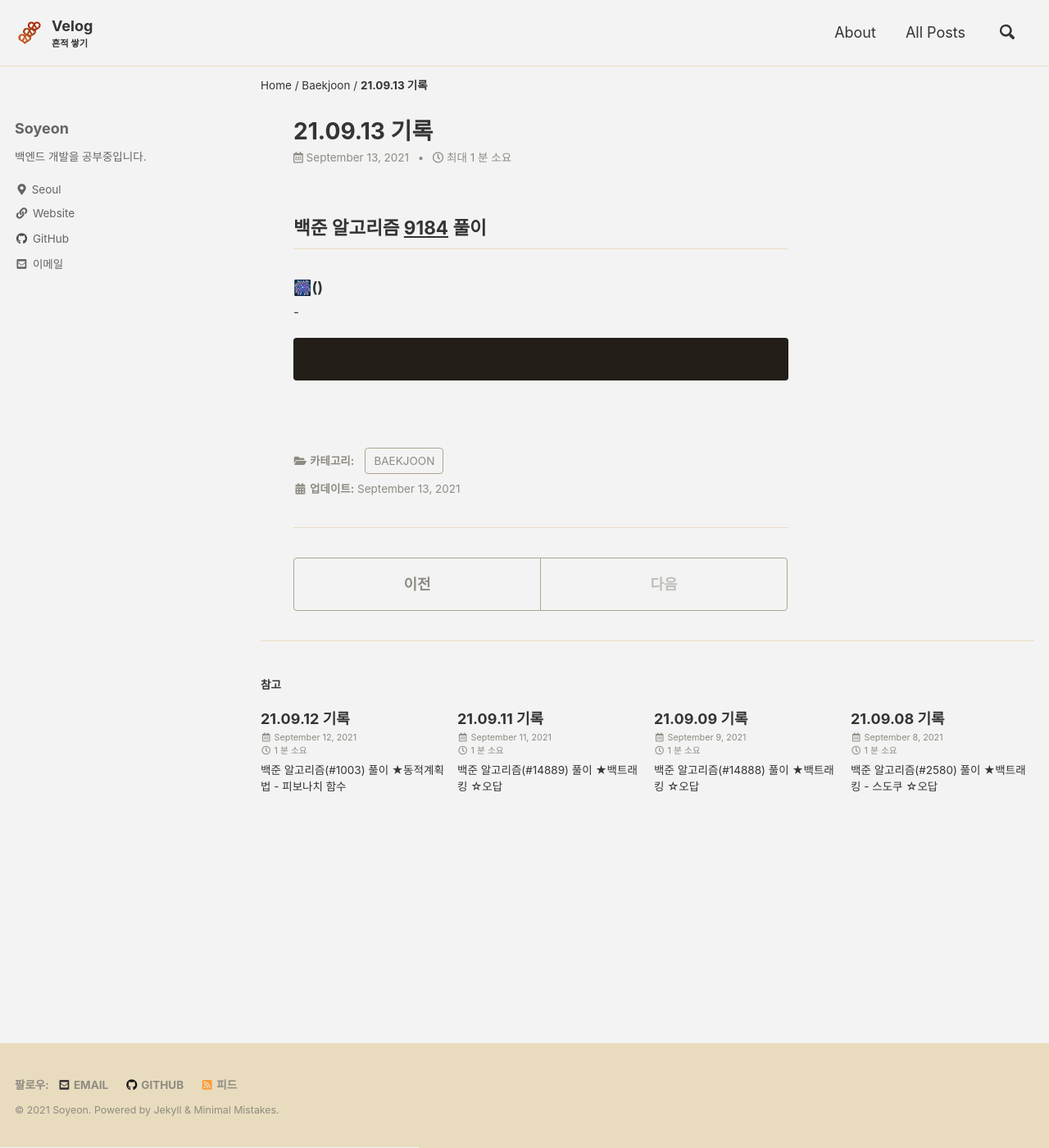
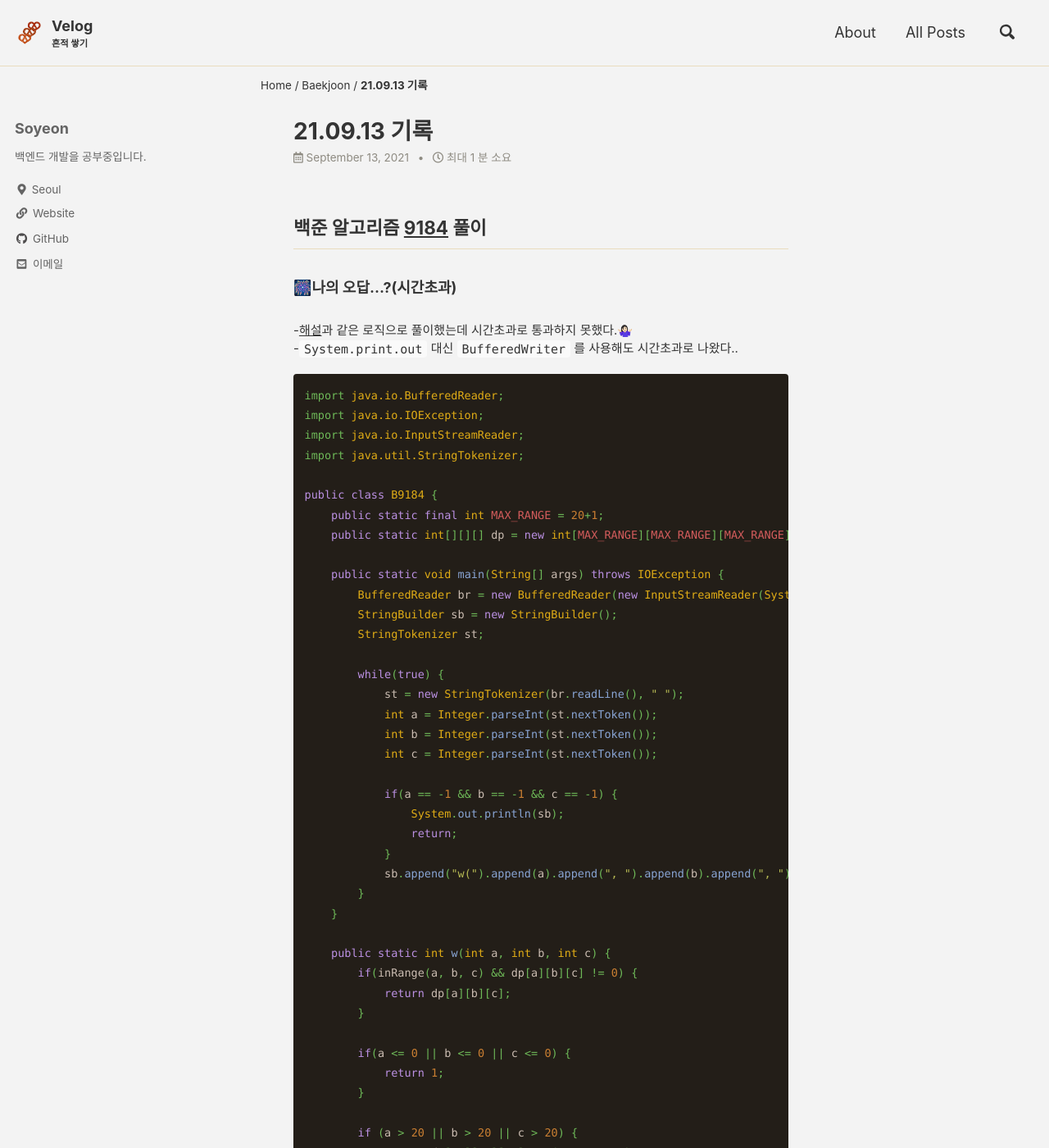
Before and after one commit to liv660/liv660.github.io, a Jekyll site: the page built from _posts/TIL/21.09.study/2021-09-13-210913.md, in a window 1280 px wide and 1400 px high. Shown: the whole window at 82% size. Built offline with Jekyll 4.4.1, drawn with Linux system fonts in a browser that asks for light colours; cached includes are drawn as plain includes; some of the changed text lies outside the part shown.

Commit message:
Update 09.13 #9184 algorithm

````diff
--- a/_posts/TIL/21.09.study/2021-09-13-210913.md
+++ b/_posts/TIL/21.09.study/2021-09-13-210913.md
@@ -8,11 +8,62 @@ categories:
 
 ## 백준 알고리즘 [9184](https://www.acmicpc.net/problem/9184) 풀이
 
-###### 🎆()<br/>
--<br>
-
+###### 🎆나의 오답...?(시간초과)<br/>
+-[해설](https://st-lab.tistory.com/190)과 같은 로직으로 풀이했는데 시간초과로 통과하지 못했다.🤷🏻‍♀️<br>
+-`System.print.out` 대신 `BufferedWriter` 를 사용해도 시간초과로 나왔다..<br>
 
 ```java
+import java.io.BufferedReader;
+import java.io.IOException;
+import java.io.InputStreamReader;
+import java.util.StringTokenizer;
 
+public class B9184 {
+    public static final int MAX_RANGE = 20+1;
+    public static int[][][] dp = new int[MAX_RANGE][MAX_RANGE][MAX_RANGE];
+
+    public static void main(String[] args) throws IOException {
+        BufferedReader br = new BufferedReader(new InputStreamReader(System.in));
+        StringBuilder sb = new StringBuilder();
+        StringTokenizer st;
+
+        while(true) {
+            st = new StringTokenizer(br.readLine(), " ");
+            int a = Integer.parseInt(st.nextToken());
+            int b = Integer.parseInt(st.nextToken());
+            int c = Integer.parseInt(st.nextToken());
+
+            if(a == -1 && b == -1 && c == -1) {
+                System.out.println(sb);
+                return;
+            }
+            sb.append("w(").append(a).append(", ").append(b).append(", ").append(c).append(") = ").append(w(a,b,c)).append("\n");
+        }
+    }
+
+    public static int w(int a, int b, int c) {
+        if(inRange(a, b, c) && dp[a][b][c] != 0) {
+            return dp[a][b][c];
+        }
+
+        if(a <= 0 || b <= 0 || c <= 0) {
+            return 1;
+        }
+
+        if (a > 20 || b > 20 || c > 20) {
+            return dp[20][20][20] = w(20, 20, 20);
+        }
+
+        if (a < b && b < c) {
+            return dp[a][b][c] = w(a, b, c-1) + w(a, b-1, c-1) - w(a, b-1, c);
+        }
+
+        return dp[a][b][c] = w(a-1, b, c) + w(a-1, b-1, c) + w(a-1, b, c-1) - w(a-1, b-1, c-1);
+    }
+
+    public static boolean inRange(int a, int b, int c) {
+        return 0 <= a && a <= 20 && 0 <= b && b <= 20 && c <= 0 && c <= 20;
+    }
+}
 ```
 <br>
````
